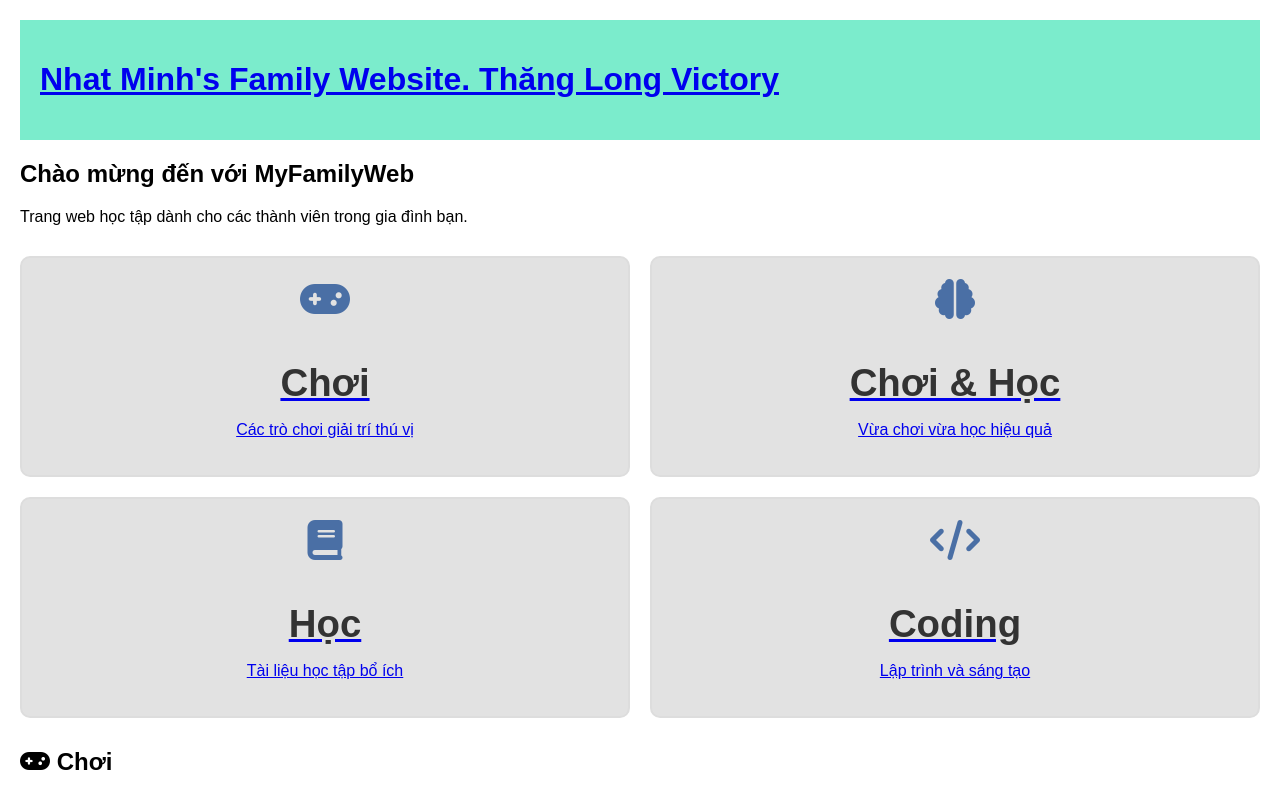
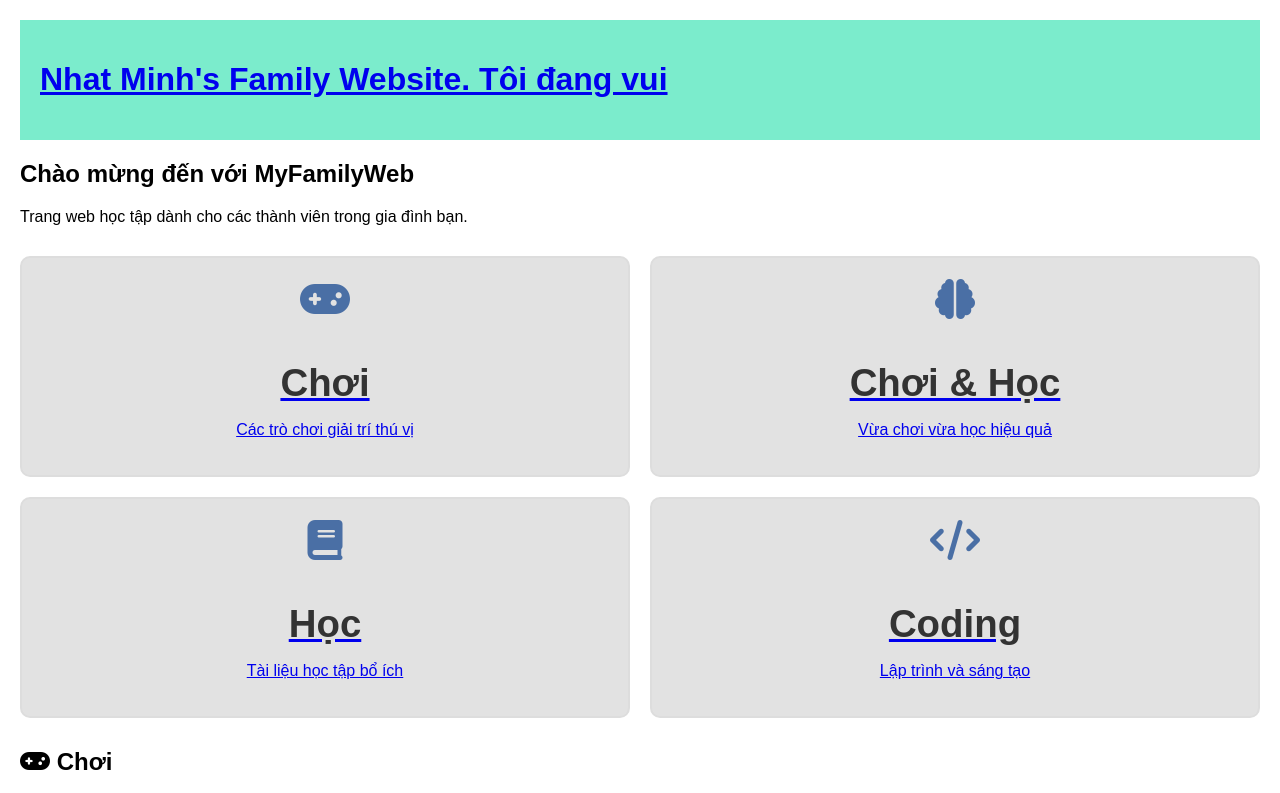
Before and after one commit to vanhue87vn/MyFamilyWeb_v1.0, a plain HTML site: page index.html in a window 1280 px wide. Shown: the top 793 px of the page. Drawn offline with Linux system fonts and the light colour scheme.

Commit message:
update index.html and feature16.html

```diff
--- a/index.html
+++ b/index.html
@@ -20,7 +20,7 @@
     <header class="site-header">
         <div class="container">
             <div class="logo">
-                <h1><a href="index.html"> Nhat Minh's Family Website. Thăng Long Victory </a></h1>
+                <h1><a href="index.html"> Nhat Minh's Family Website. Tôi đang vui </a></h1>
             </div>
         </div>
     </header>
```
